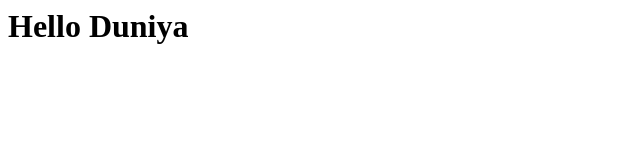
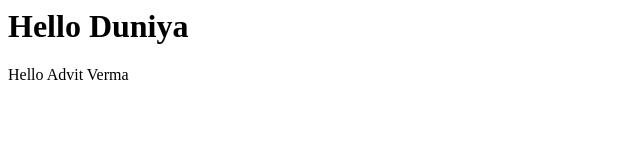
Before and after one commit to nikhilve99/awesome-repo, a plain HTML site: page index.html in a window 1280 px wide. Shown: the whole page, without its empty margins (0-640 px from the left). Drawn offline with Linux system fonts and the light colour scheme.

Commit message:
added advit name

```diff
--- a/index.html
+++ b/index.html
@@ -1,4 +1,5 @@
 <html>
 	<title>GIT PROJECT FOR TEST</title>
 	<h1>Hello Duniya</h1>
+	<p> Hello Advit Verma</p>
 </html>
```
